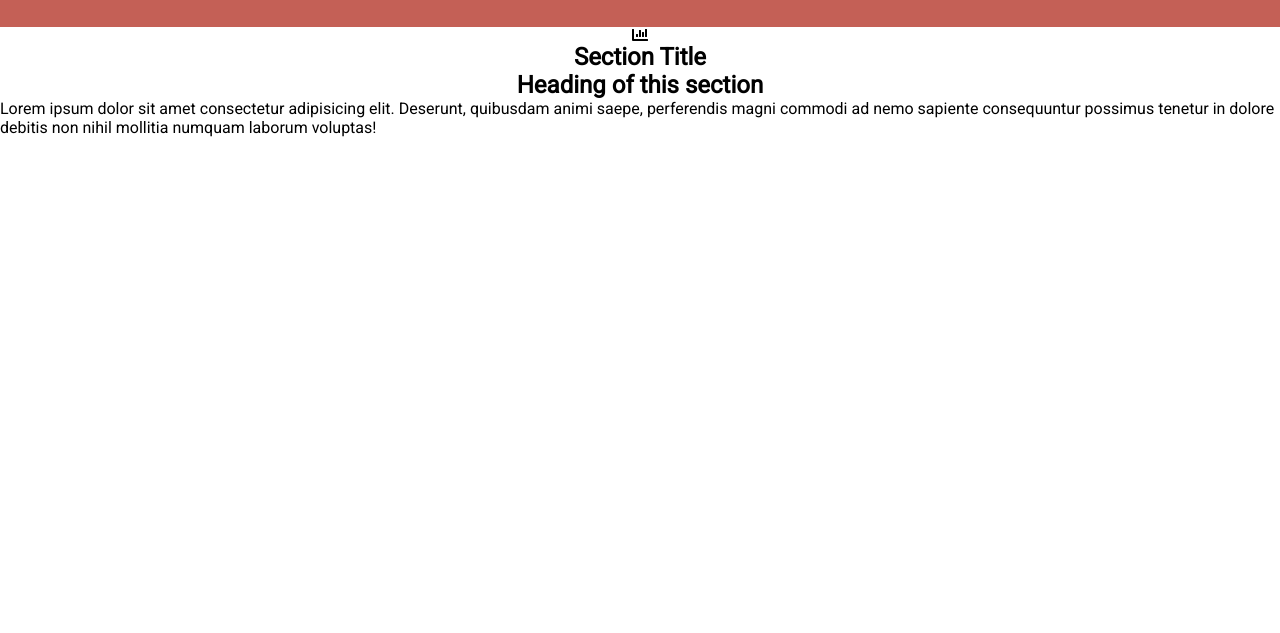
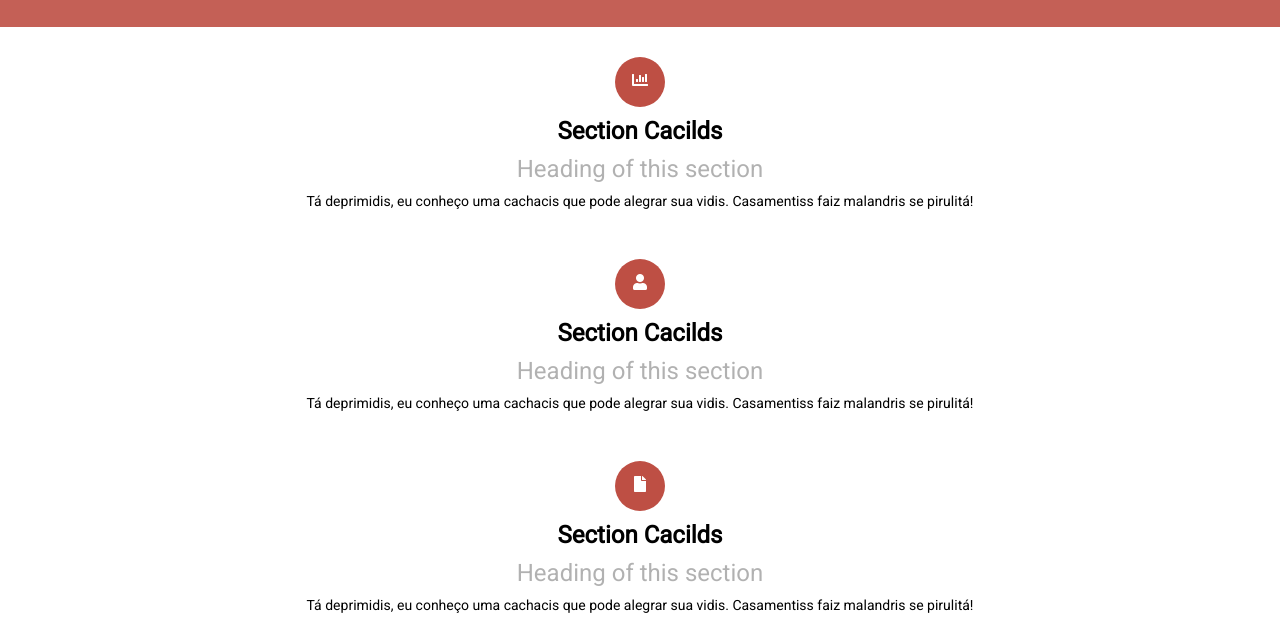
Before and after one commit to Eilem/ProjetoTinyLove, a plain HTML site: page index.html in a window 1280 px wide. Shown: the part 193-826 px from the top of the page. Before the commit the page ends 800 px from the top, so only its background shows below. Drawn offline with Linux system fonts and the light colour scheme.

Commit message:
Style Section cacilds

```diff
--- a/css/section.css
+++ b/css/section.css
@@ -2,27 +2,45 @@
     background-color: #ffffff;
     display: flex;
     flex-direction: column;
-    justify-content: center;
+    justify-content: space-between;
     align-items: center;
+    font-weight: 300;
     color: #000000;
+    text-align: center;
+    padding: 20px 10% 20px 10%;
 }
 
 
+#section-title *{
+    margin-top: 10px;
+    padding: 10 10;
+    /* border:5px solid black; */
+}
+
 #section-title i{
-
+    width: 50px;
+    height: 50px;
+    background-color: #be4f44;
+    border-radius: 500px;
+    color: #ffffff;
+    font-size: 1em;
+    padding-top: 15px
 
 }
 
 #section-title h1{
 
+
 }
 
 #section-title h2{
+    opacity: 0.3;
+    font-weight: 300;
 
 }
 
 #section-title p{
-
+    font-size: 14px;
 }
 
 
--- a/index.html
+++ b/index.html
@@ -25,7 +25,10 @@
             </div>
             <h2>Enticing statement goes here.</h2>
 
-            <!-- <p>Lorem ipsum dolor sit amet consectetur adipisicing elit. Ut ab eligendi officiis quasi, ipsum blanditiis dolorum delectus quo voluptates illum, quos in accusantium tempore inventore necessitatibus reprehenderit voluptatum animi corrupti.</p> -->
+            <!-- <p>
+                   Mussum Ipsum, cacilds vidis litro abertis. Todo mundo vê os porris que eu tomo, mas ninguém vê os tombis que eu levo! Sapien in monti palavris qui num significa nadis i pareci latim. Tá deprimidis, eu conheço uma cachacis que pode alegrar sua vidis. Casamentiss faiz malandris se pirulitá!
+                </p>
+             -->
 
             <div id="botoes-app">
                 <a href=""> <img src="./componentes/hero__button-app-android.png" alt="android"></a>
@@ -36,12 +39,28 @@
     </header>
     <section>
         <div id="section-title" >
-
             <i class="fas fa-chart-bar"></i>
-            <h1>Section Title</h1>
+            <h1>Section Cacilds</h1>
             <h2>Heading of this section</h2>
-            <p>Lorem ipsum dolor sit amet consectetur adipisicing elit. Deserunt, quibusdam animi saepe, perferendis magni commodi ad nemo sapiente consequuntur possimus tenetur in dolore debitis non nihil mollitia numquam laborum voluptas!</p>
-
+            <p>
+                Tá deprimidis, eu conheço uma cachacis que pode alegrar sua vidis. Casamentiss faiz malandris se pirulitá!
+            </p>
+        </div>
+        <div id="section-title" >
+            <i class="fas fa-user"></i>
+            <h1>Section Cacilds</h1>
+            <h2>Heading of this section</h2>
+            <p>
+                Tá deprimidis, eu conheço uma cachacis que pode alegrar sua vidis. Casamentiss faiz malandris se pirulitá!
+            </p>
+        </div>
+        <div id="section-title" >
+            <i class="fas fa-file"></i>
+            <h1>Section Cacilds</h1>
+            <h2>Heading of this section</h2>
+            <p>
+                Tá deprimidis, eu conheço uma cachacis que pode alegrar sua vidis. Casamentiss faiz malandris se pirulitá!
+            </p>
         </div>
     </section>
 </body>
```
